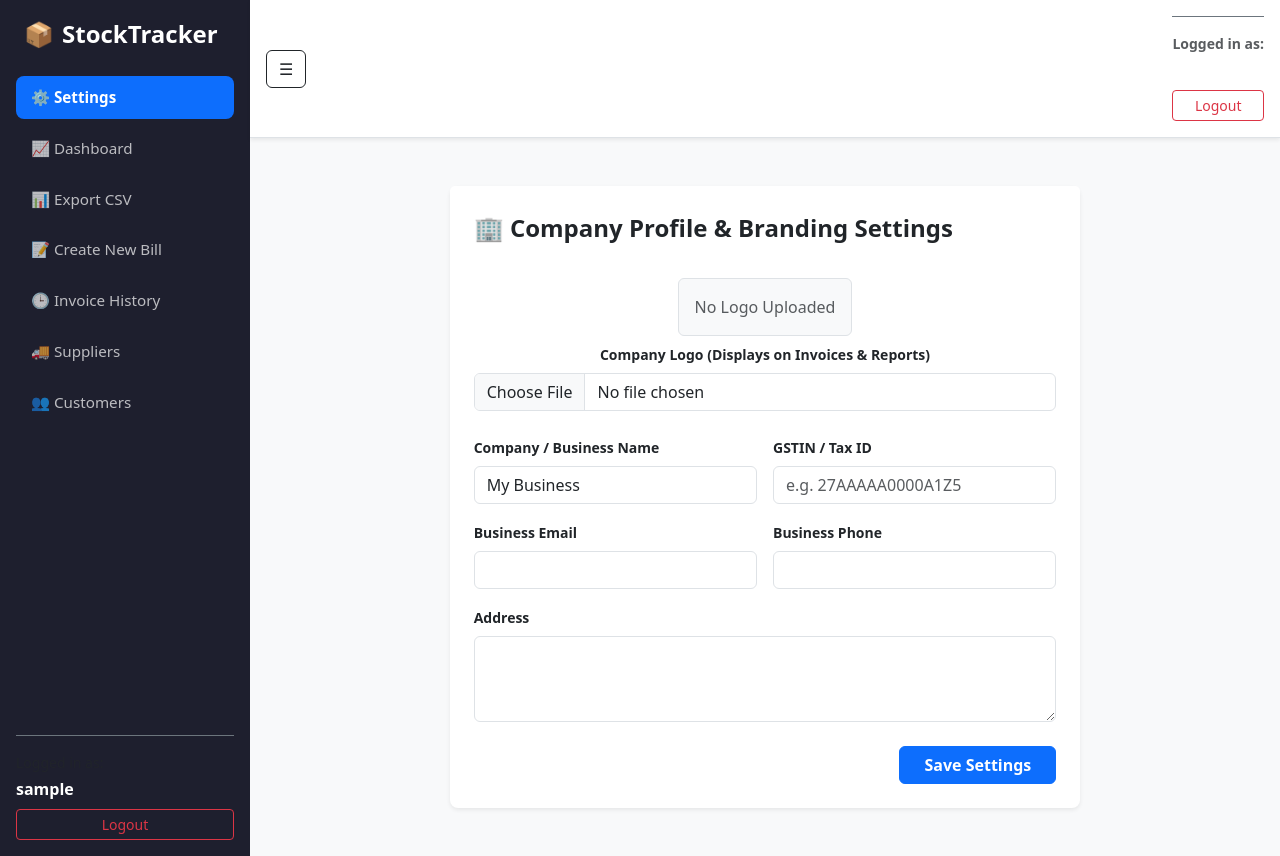
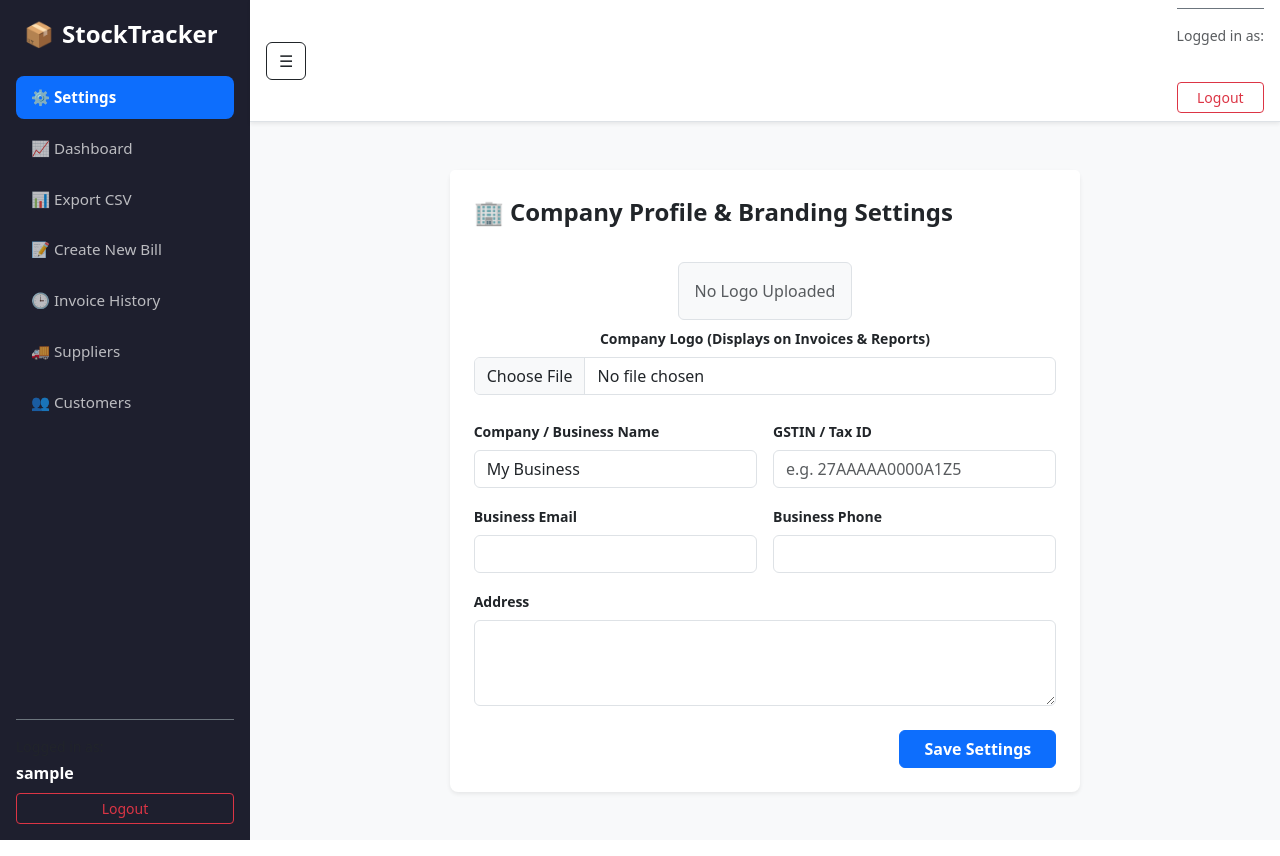
Before and after one commit to mhatretanmay009/STOCKTRACKER, a Django app: page /settings/ in a window 1280 px wide. Run offline with Django 5.2, Linux system fonts and the light colour scheme; the visitor is signed in with stand-in values (Sample User, id 1); data comes from the database, SQL or seed files in the repository.

Commit message:
FIX NAV BAR

```diff
--- a/TEMPLATES/base.html
+++ b/TEMPLATES/base.html
@@ -120,7 +120,6 @@
                     <button class="btn btn-outline-dark me-2" id="sidebarCollapse" type="button">
                         ☰
                     </button>
-                    <span class="navbar-text fw-semibold text-secondary">
                     <!-- User Auth Footer -->
                     {% if user.is_authenticated %}
                         <div class="mt-auto pt-3 border-top border-secondary">
@@ -132,7 +131,6 @@
                             </form>
                         </div>
                     {% endif %}
-                    </span>
                 </div>
             </nav>
 
```
Lines whose indentation alone changed are shown as unchanged.
